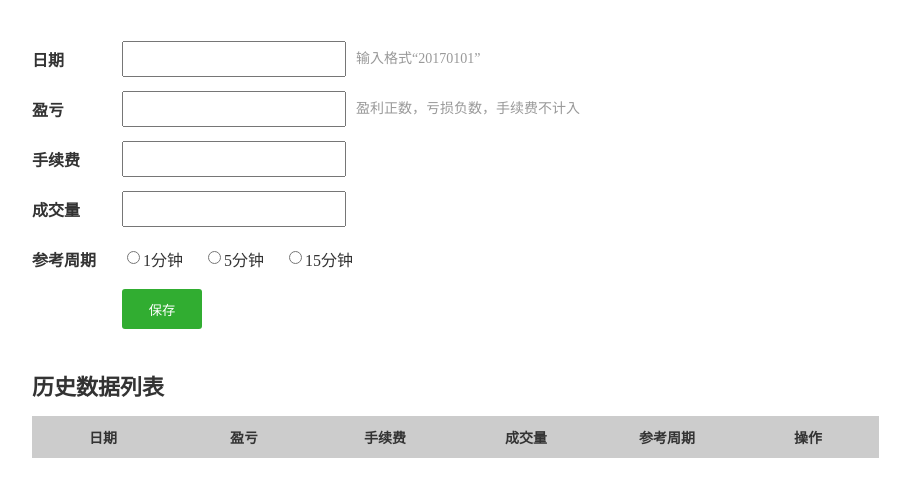
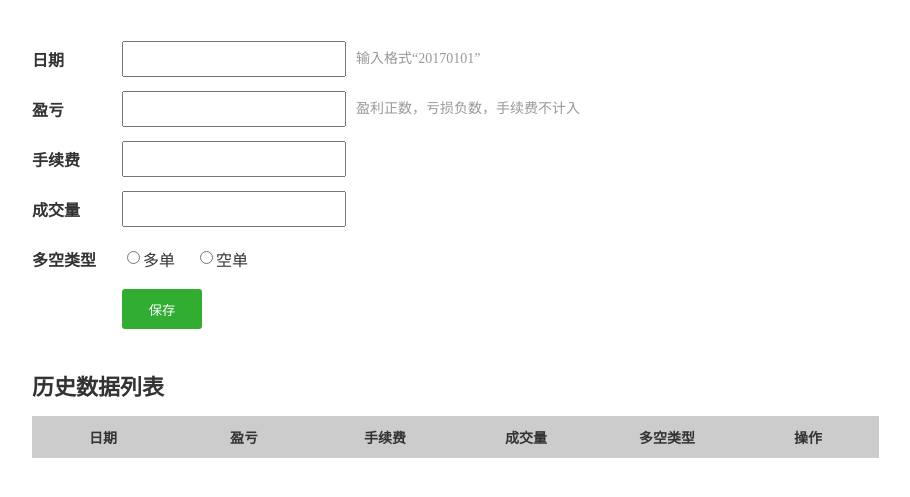
Before and after one commit to lostsquirrel/futures-collector, a Python web app: template templates/evaluation_data.html in a window 1280 px wide. Shown: the part 119-616 px from the top of the page, without its empty margins (26-936 px from the left). Run offline with Jinja, Linux system fonts and the light colour scheme; the template is opened without the code that fills it, so the values that code supplies are empty; some libraries are stand-ins or nearby versions.

Commit message:
增加“多空类型”录入字段

```diff
--- a/templates/evaluation_data.html
+++ b/templates/evaluation_data.html
@@ -30,19 +30,15 @@
 			<td><input type="text" name="volume"/></td>
 		</tr>
 		<tr>
-			<th>参考周期</th>
+			<th>多空类型</th>
 			<td>
 				<label>
-					<input type="radio" name="evaluation_score" value="10"/>
-					<span>1分钟</span>
+					<input type="radio" name="direction_type" value="1"/>
+					<span>多单</span>
 				</label>
 				<label>
-					<input type="radio"  name="evaluation_score" value="50"/>
-					<span>5分钟</span>
-				</label>
-				<label>
-					<input type="radio"  name="evaluation_score" value="150"/>
-					<span>15分钟</span>
+					<input type="radio"  name="direction_type" value="2"/>
+					<span>空单</span>
 				</label>
 			</td>
 		</tr>
@@ -59,7 +55,7 @@
 			<th>盈亏</th>
 			<th>手续费</th>
 			<th>成交量</th>
-			<th>参考周期</th>
+			<th>多空类型</th>
 			<th>操作</th>
 		</tr>
 
```
